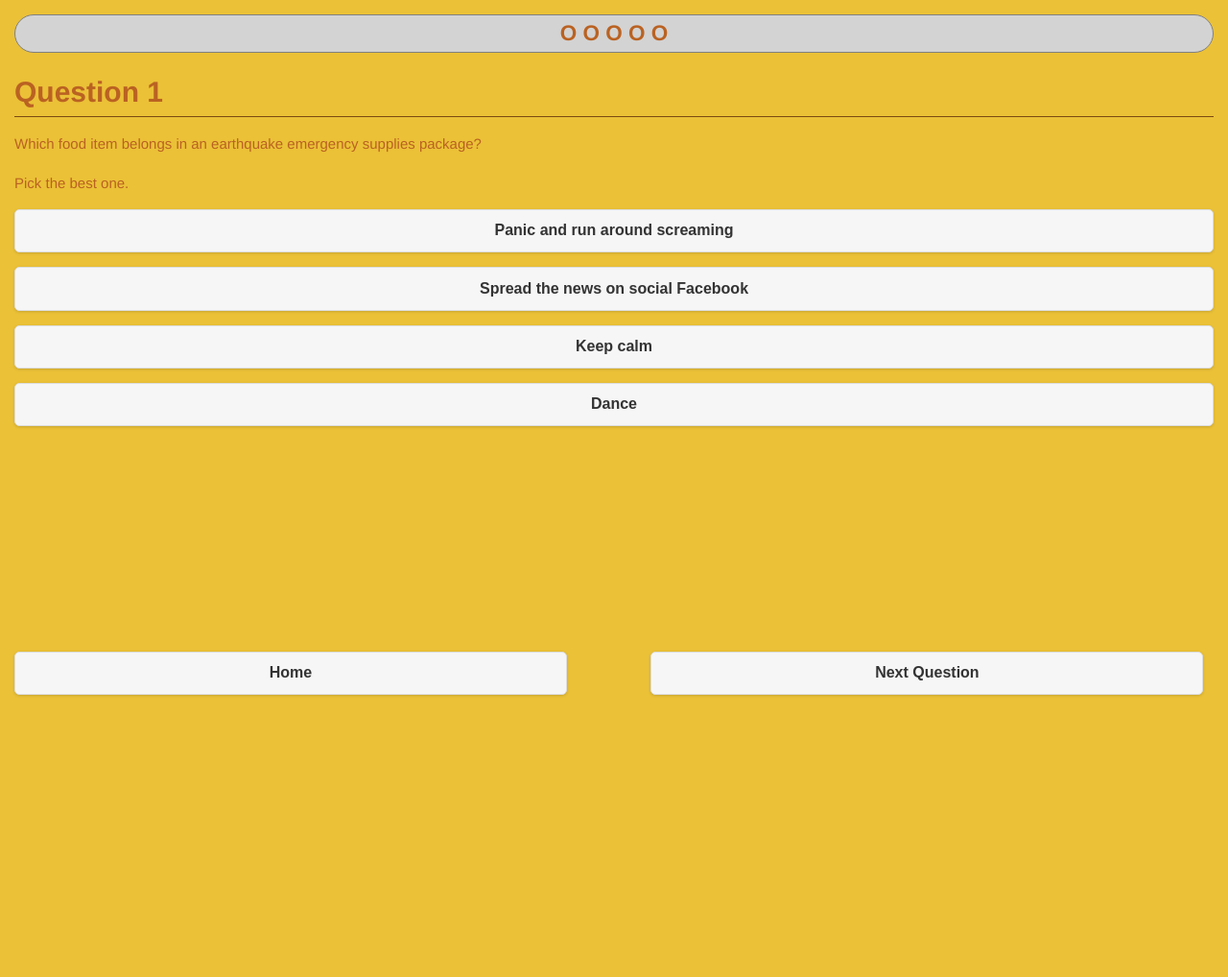
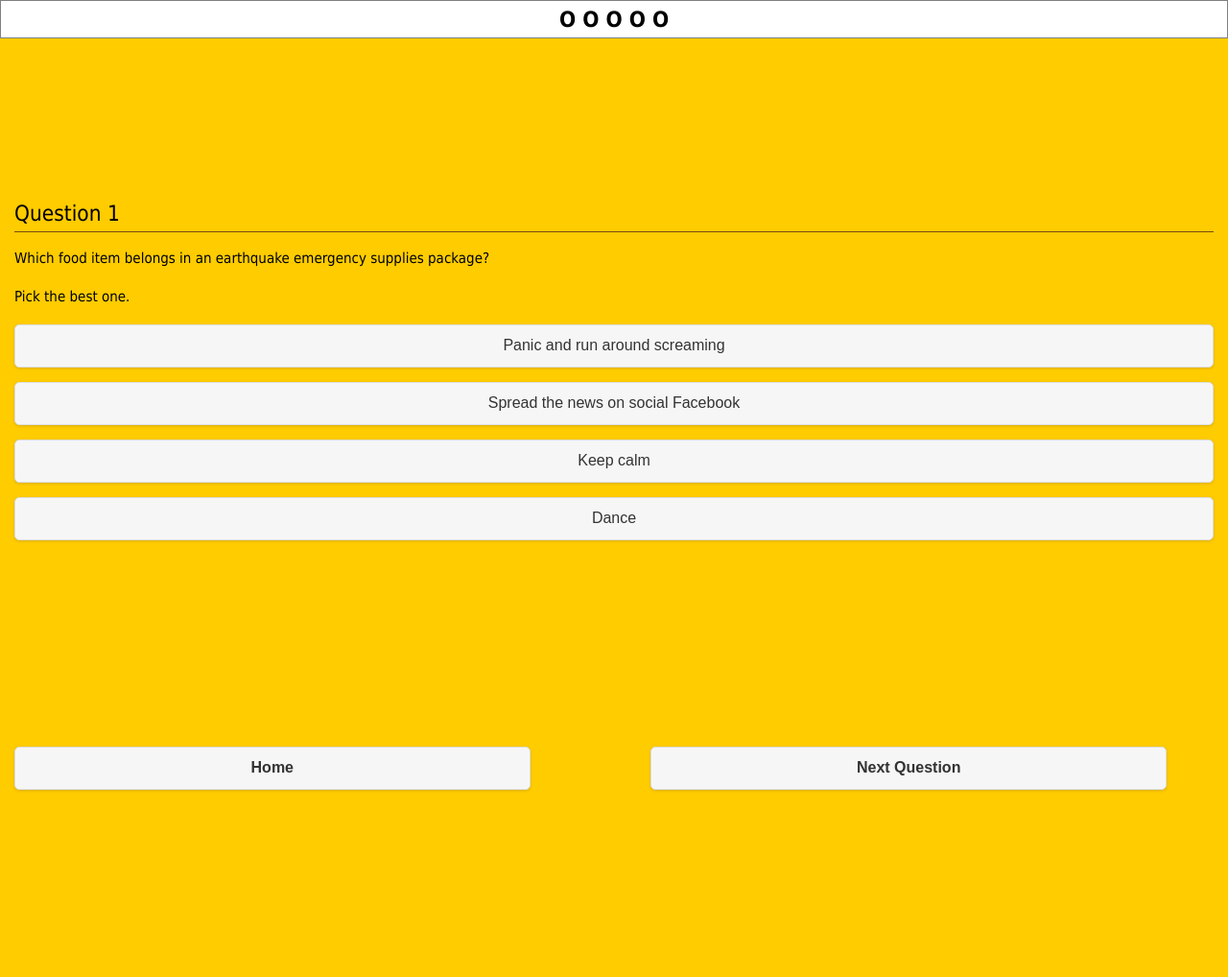
Before and after one commit to jncheng/381assignment1, a PHP site: page / in a window 1280 px wide, after a click on "Begin quiz". Shown: the whole page at 96% size. Before the commit the page ends 725 px from the top, so only its background shows below. Run offline with PHP 8.4, Linux system fonts and the light colour scheme.

Commit message:
layout changes

```diff
--- a/css/base.css
+++ b/css/base.css
@@ -6,11 +6,12 @@
 body {
 
   background-color: black;
-  font-family: "Helvetica Neue", Helvetica, Arial, sans-serif;;
+  font-family: Tahoma, Helvetica, Arial, sans-serif;;
   font-size: 15px;
   line-height: 1.7;
-  margin: 0;
-  padding: 30px;
+  margin: 0%;
+  padding:0%;
+
 }
 
 a {
@@ -25,11 +26,12 @@ a:hover {
 code {
   background-color: #f8f8f8;
   border: 1px solid #ddd;
-  border-radius: 3px;
+  border-radius: 0px;
   font-family: "Bitstream Vera Sans Mono", Consolas, Courier, monospace;
   font-size: 12px;
   margin: 0 2px;
-  padding: 0px 5px;
+  padding: 0px 0px;
+
 }
 
 h1, h2, h3, h4 {
@@ -43,16 +45,18 @@ h1 {
   border: 1px solid #808080 ;
   font-size: 1.5em;
   font-weight: bold;
-  background-color: #D3D3D3;
+  background-color: white;
 
-  padding: 0;
-  border-radius: 25px;
+/*  padding: 0;
+  border-radius: 25px;*/
 }
 
 h2 {
+  margin-top: 15%;
+  border-bottom: 1px solid #7B4A12;
+  font-size: 1.5em;
 
-  border-bottom: 1px solid #7B4A12;
-  font-size: 2em;
+ font-weight: normal;
 }
 
 h3 {
@@ -64,7 +68,7 @@ h4 {
 }
 
 p, ul {
-  margin: 15px 0;
+  /*margin: 15px 0;*/
 }
 
 ul {
@@ -73,9 +77,46 @@ ul {
 /* background stuff*/
 div{
   text-shadow: none;
-  background-color: #EBC137;
-  color: #BA6222;
+   font-weight: normal;
+     background-color: #FFCC00;
+  color: #000000;
 
+}
+
+#wrong_1_1{
+ font-weight: normal;
+  font-style: normal;
+    text-shadow: none;
+/*background-color: #D3D3D3;*/
+}
+#wrong_1_2{
+    text-shadow: none;
+     font-weight: normal;
+}
+#wrong_1_3{
+    text-shadow: none;
+     font-weight: normal;
+}
+#right_1{
+    text-shadow: none;
+     font-weight: normal;
+}
+
+#wrong_2_1{
+    text-shadow: none;
+     font-weight: normal;
+}
+#wrong_2_2{
+    text-shadow: none;
+     font-weight: normal;
+}
+#wrong_2_3{
+    text-shadow: none;
+    font-weight: normal;
+}
+#right_2{
+    text-shadow: none;
+    font-weight: normal;
 }
 
 #wrong{
@@ -120,11 +161,11 @@ $('#right').click(function() {
 }
 
 #left-col{
-
+  background: transparent;
   position: absolute;
   left: ;
   top:75%;
-  width: 45%;
+  width: 42%;
 
 }
 #nextq{
@@ -133,21 +174,32 @@ $('#right').click(function() {
 
 #right-col{
 
+  background: transparent;
   position: absolute;
   left: 50%;
   margin-left: 3%;
   top:75%;
-  width: 45%;
+  width: 42%;
 }
 
 #body{
 
+/*   background-image: url("../images/road_damage.jpeg");
+*/
     height:100vh;
 }
 #header-div{
+  background-color: red;
+  padding: 0%;
+  margin: 0%;
 
+}
+#progress{
 
-  margin: 0%;
+  top:0%;
+  left: 0%;
+  position: absolute;
+  width: 100%;
 
 }
 
--- a/js/app.js
+++ b/js/app.js
@@ -141,15 +141,15 @@ var JQueryMobileContent = React.createClass({
 // });
 
 /** jQuery Mobile header component. */
-// var JQueryMobileHeader = React.createClass({
-//   displayName: 'JQueryMobileHeader',
+var JQueryMobileHeader = React.createClass({
+  displayName: 'JQueryMobileHeader',
 
-//   render: function() {
-//     return React.DOM.div({'data-role':'header', 'data-theme':this.props.headerTheme},
-//       React.DOM.h1(null, this.props.title)
-//     );
-//   }
-// });
+  render: function() {
+    return React.DOM.div({'data-role':'header', 'data-theme':this.props.headerTheme},
+      React.DOM.h1(null, this.props.title)
+    );
+  }
+});
 
 /** jQuery Mobile page component. */
 var JQueryMobilePage = React.createClass({
@@ -161,7 +161,7 @@ var JQueryMobilePage = React.createClass({
 
   render: function() {
     return this.transferPropsTo(React.DOM.div(null,
-      // JQueryMobileHeader({title:'Question ' + this.props.id, headerTheme:this.props.headerTheme}),
+      // JQueryMobileHeader({title:'Question ' }),
       JQueryMobileContent(null, this.props.children)
       // JQueryMobileFooter(null)
     ));
@@ -173,7 +173,8 @@ var PageHomeContent = React.createClass({
   displayName: 'PageHomeContent',
 
   render: function() {
-    return React.DOM.div(null,
+    JQueryMobileHeader({title:'Question ' });
+    return React.DOM.div({id:'body'},null,
       React.DOM.h2(null, 'Home'),
       React.DOM.p(null, 'This is a quiz to help you determine how prepared you are for an earthquake.'),
       React.DOM.p(null, ' An earthquake is inevitable in the near future'),
--- a/js/page1.js
+++ b/js/page1.js
@@ -8,8 +8,8 @@ var PageOneContent = React.createClass({
     currentPage = 1;
 
     if (!pageOneAnswered) {
-      document.getElementById('wrong_1_1').style.background = "#ff0000";
-      document.getElementById('right_1').style.background = "#00ff00";
+      document.getElementById('wrong_1_1').style.color = "#ff0000";
+      document.getElementById('right_1').style.color = "#00ff00";
     }
 
     pageOneAnswered = true;
@@ -20,8 +20,8 @@ var PageOneContent = React.createClass({
     currentPage = 1;
 
     if (!pageOneAnswered) {
-      document.getElementById('wrong_1_2').style.background = "#ff0000";
-      document.getElementById('right_1').style.background = "#00ff00";
+      document.getElementById('wrong_1_2').style.color = "#ff0000";
+      document.getElementById('right_1').style.color = "#00ff00";
     }
 
     pageOneAnswered = true;
@@ -32,8 +32,8 @@ var PageOneContent = React.createClass({
     currentPage = 1;
 
     if (!pageOneAnswered) {
-      document.getElementById('wrong_1_3').style.background = "#ff0000";
-      document.getElementById('right_1').style.background = "#00ff00";
+      document.getElementById('wrong_1_3').style.color = "#ff0000";
+      document.getElementById('right_1').style.color= "#00ff00";
     }
 
     pageOneAnswered = true;
@@ -44,7 +44,7 @@ var PageOneContent = React.createClass({
     currentPage = 1;
 
     if (!pageOneAnswered) {
-      document.getElementById('right_1').style.background = "#00ff00";
+      document.getElementById('right_1').style.color = "#00ff00";
       score++;
       console.log(score);
     }
@@ -54,7 +54,10 @@ var PageOneContent = React.createClass({
 
   render: function() {
     return React.DOM.div({id:'header-div'},null,
-      React.DOM.h1(null, 'O O O O O'),
+      React.DOM.div({id:'progress'}, null,
+
+        React.DOM.h1(null, 'O O O O O')
+      ),
 
 
       React.DOM.div({id:'body'},null,
```
Also changed, not shown: images/road_damage.jpeg (added).
